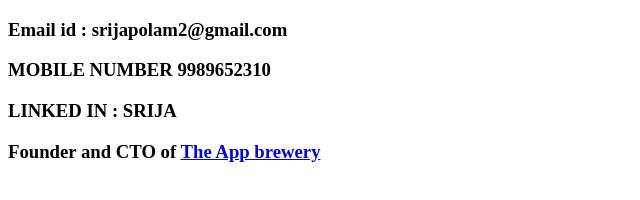
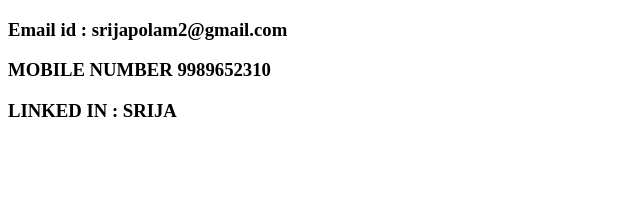
Before and after one commit to polamsrija1/cv, a plain HTML site: page contact.html in a window 1280 px wide. Shown: the whole page, without its empty margins (0-640 px from the left). Drawn offline with Linux system fonts and the light colour scheme.

Commit message:
Update contact.html

```diff
--- a/contact.html
+++ b/contact.html
@@ -8,7 +8,6 @@
     <h3><strong>Email id : srijapolam2@gmail.com</strong></h3>
     <h3>MOBILE NUMBER <strong>9989652310</strong></h3>
     <h3><strong>LINKED IN : SRIJA</strong></h3>
-    <h3>Founder and CTO of<strong> <a href ="https://www.appbrewery.co/">The App brewery</a></a></strong>
-    </h3>
+
   </body>
 </html>
```
